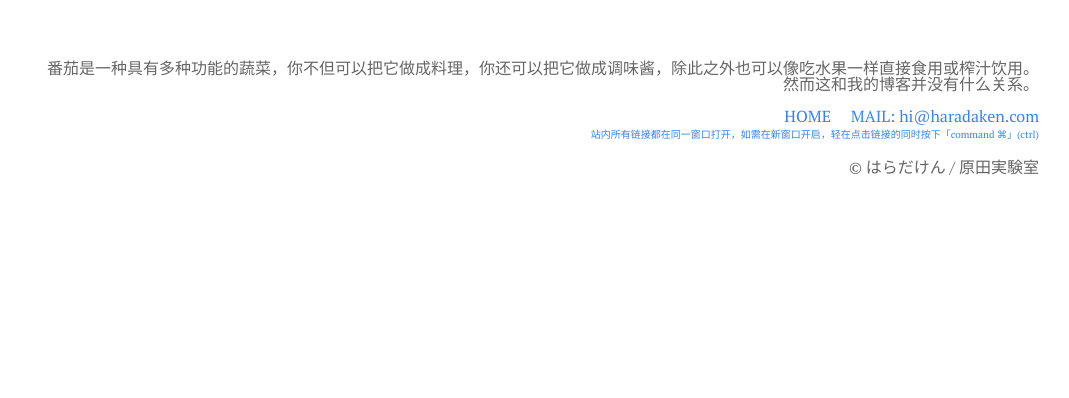
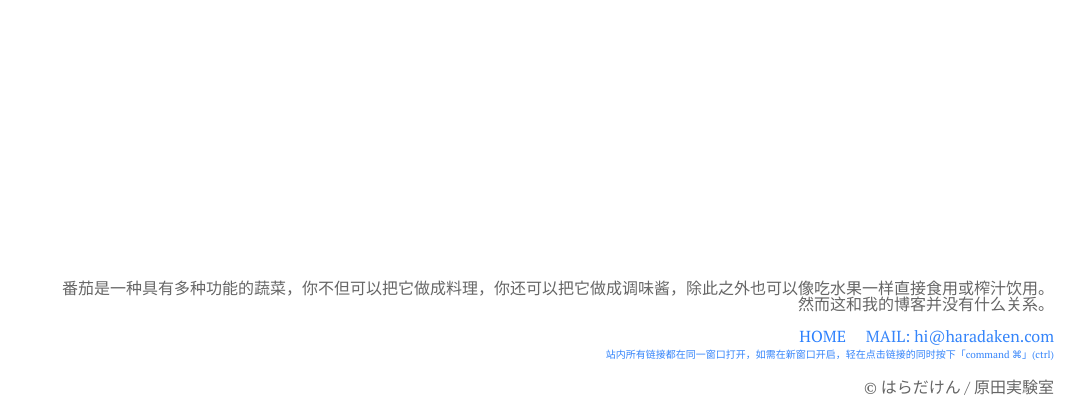
Before and after one commit to thetomatoi/thetomatoi.github.io, a plain HTML site: page about.html in a window 1280 px wide. Shown: the part 436-834 px from the top of the page, without its empty margins (211-1280 px from the left). Before the commit the page ends 800 px from the top, so only its background shows below. Drawn offline with Linux system fonts and the light colour scheme.

Commit message:
Update about.html

```diff
--- a/about.html
+++ b/about.html
@@ -103,8 +103,7 @@
 </head>
 
 <body class=" index-page click-to-load-posts ">
-<header style="background-image:url(/images/header.png);"></header>
-<div class="content-wrap clearfix " ><br/>
+<div style="position:absolute;bottom:0;width:100%;height:100px;padding-right:15px;"><br/>
 <div>
 番茄是一种具有多种功能的蔬菜，你不但可以把它做成料理，你还可以把它做成调味酱，除此之外也可以像吃水果一样直接食用或榨汁饮用。<br />
 然而这和我的博客并没有什么关系。
```
